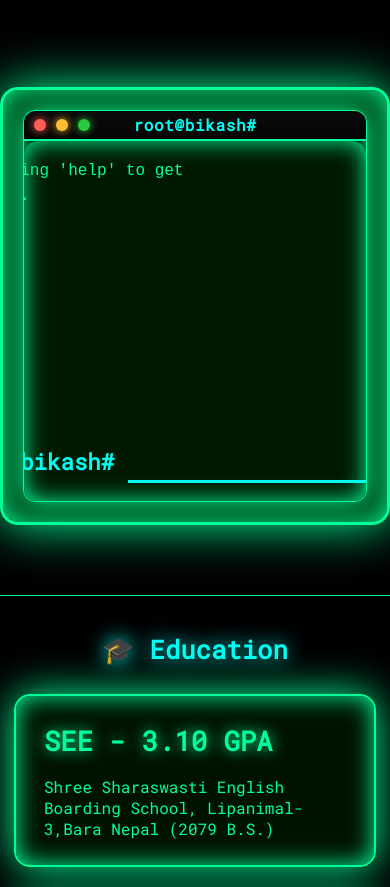
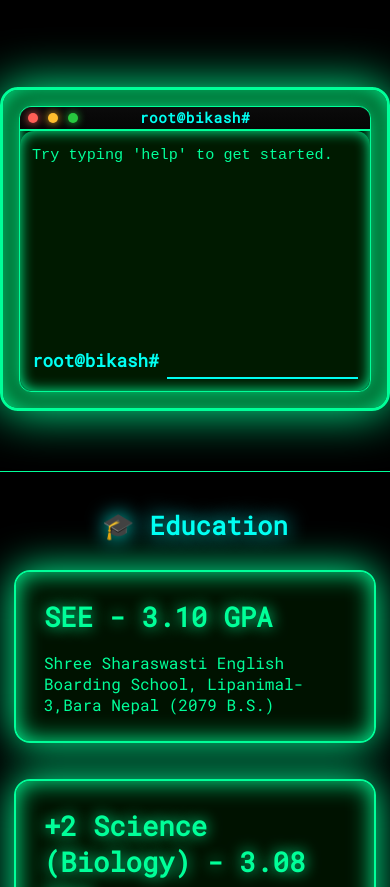
Before and after one commit to Spydomain/SKill-portfolio, a plain HTML site: page index.html in a window 390 px wide. Shown: the part 892-1779 px from the top of the page. Drawn offline with nearby package versions, Linux system fonts and the light colour scheme.

Commit message:
fixed  responsive for phones

```diff
--- a/index.css
+++ b/index.css
@@ -402,6 +402,8 @@ footer {
 
 #terminal-input {
   flex-grow: 1;
+  flex: 1 1 auto;
+  min-width: 0;
   background: transparent;
   border: none;
   border-bottom: 3px solid #00ff99;
@@ -449,6 +451,46 @@ footer {
 .terminal-output::-webkit-scrollbar-thumb {
   background-color: #00ff9966;
   border-radius: 9px;
+}
+
+
+@media (max-width: 480px) {
+  .terminal-section {
+    padding: 16px;
+    margin: 24px auto 60px;
+  }
+  .terminal-window {
+    border-width: 1px;
+    border-radius: 12px;
+    box-shadow: 0 0 20px #00ff99, inset 0 0 12px #00ff99;
+  }
+  .terminal-header {
+    padding: 6px 8px;
+  }
+  .traffic.light {
+    width: 10px;
+    height: 10px;
+  }
+  .terminal-title {
+    font-size: 0.9rem;
+  }
+  .terminal {
+    height: 260px;
+    padding: 12px;
+    font-size: 0.95rem;
+    box-shadow: inset 0 0 14px #00ff99;
+  }
+  .terminal-input {
+    gap: 8px;
+  }
+  .prompt {
+    font-size: 1.1rem;
+  }
+  #terminal-input {
+    font-size: 1rem;
+    padding: 6px 10px;
+    border-bottom-width: 2px;
+  }
 }
 
 .terminal::-webkit-scrollbar-track,
@@ -605,13 +647,14 @@ footer {
     font-size: 2rem;
   }
 }
-
+/* Large tablets and small laptops */
 @media (max-width: 992px) {
   .hero { margin: 70px auto 100px; }
   .section { padding: 50px 24px; }
   .card { padding: 26px 28px; }
 }
 
+/* Tablets */
 @media (max-width: 768px) {
   .hero { margin: 60px auto 90px; padding: 0 16px; }
   .hero-text p { font-size: 1.15rem; }
@@ -620,6 +663,7 @@ footer {
   .social-links a img { width: 44px; height: 44px; }
 }
 
+/* Phones */
 @media (max-width: 576px) {
   .navbar { padding: 14px 16px; }
   .section { padding: 42px 18px; }
@@ -627,6 +671,7 @@ footer {
   .hero-text p { font-size: 1.05rem; }
 }
 
+/* Small phones */
 @media (max-width: 400px) {
   .hero { padding: 0 12px; }
   .section { padding: 36px 14px; }
```
